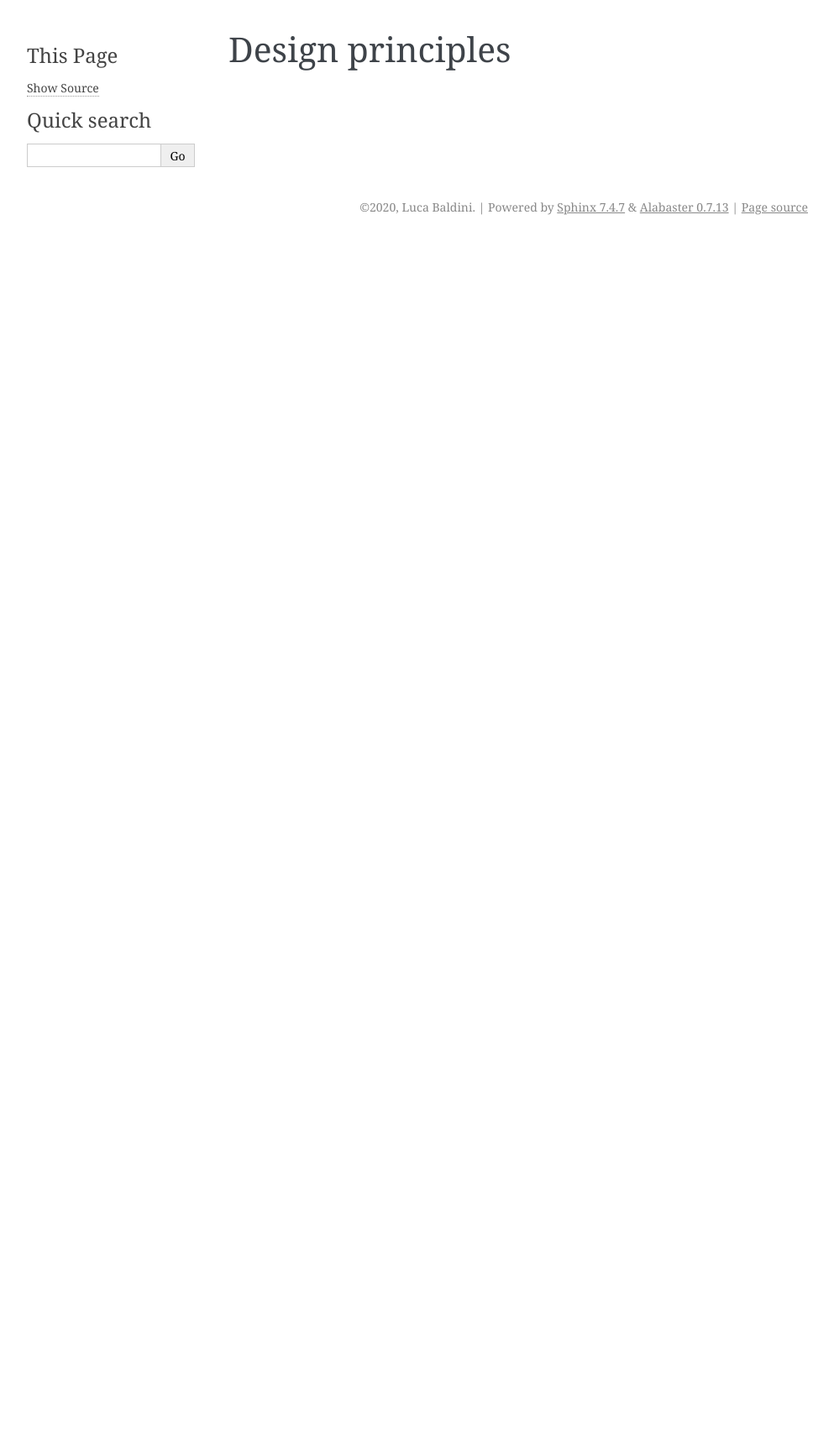
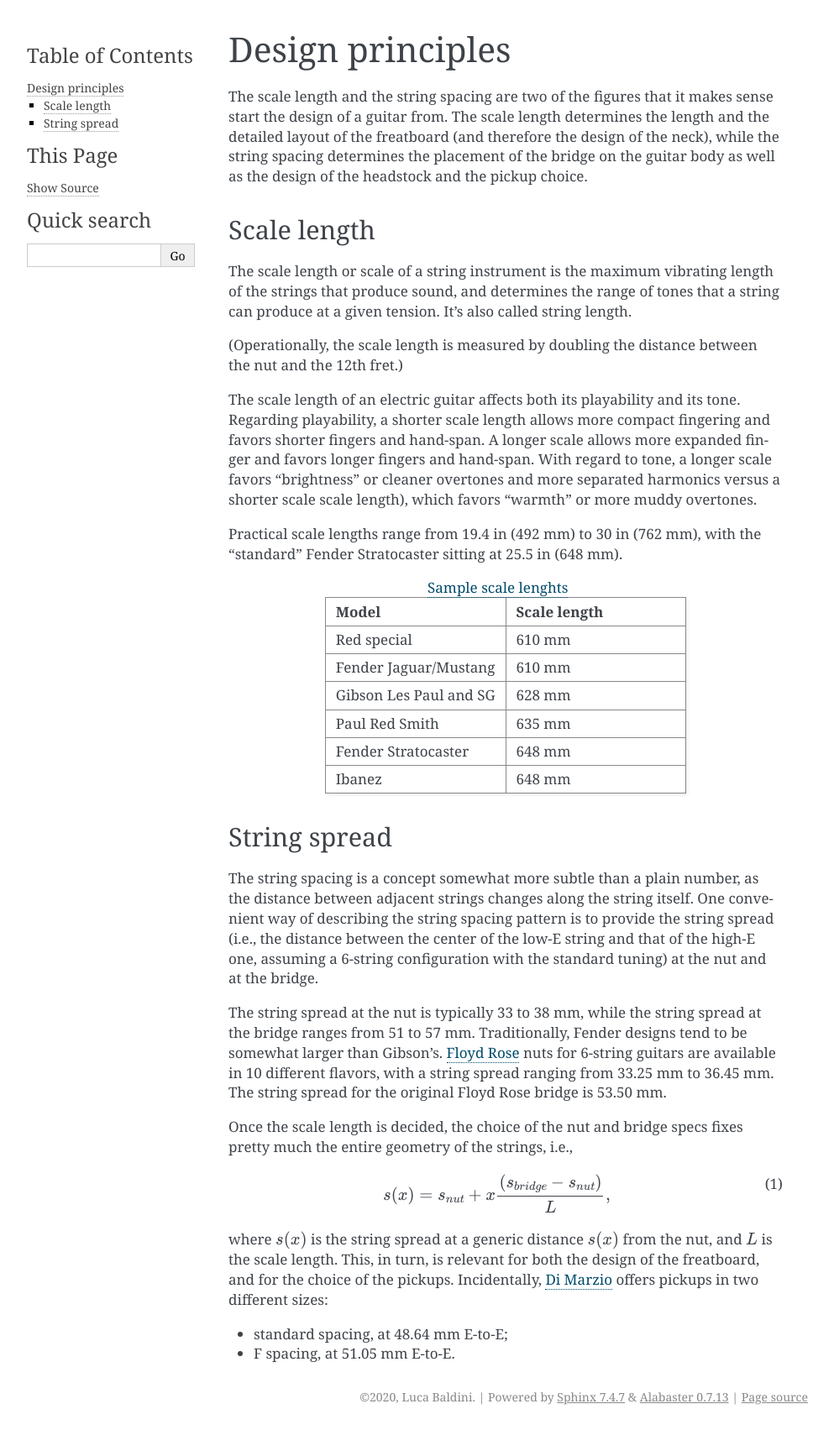
Before and after one commit to lucabaldini/metalute, a Sphinx documentation site: the page built from docs/design.rst, in a window 1280 px wide. Shown: the whole page at 84% size, without its empty margins (148-1141 px from the left). Built offline with Sphinx 7.4.7, drawn with Linux system fonts in a browser that asks for light colours; before the commit the page ends 900 px from its top, so only the background shows below that.

Commit message:
Docs added.

```diff
--- a/docs/design.rst
+++ b/docs/design.rst
@@ -1,2 +1,85 @@
 Design principles
 =================
+
+The scale length and the string spacing are two of the figures that it makes
+sense start the design of a guitar from.
+The scale length determines the length and the detailed layout of the freatboard
+(and therefore the design of the neck), while the string spacing determines
+the placement of the bridge on the guitar body as well as the design of the
+headstock and the pickup choice.
+
+
+Scale length
+------------
+
+The scale length or scale of a string instrument is the maximum vibrating length
+of the strings that produce sound, and determines the range of tones that a
+string can produce at a given tension. It's also called string length.
+
+(Operationally, the scale length is measured by doubling the distance between
+the nut and the 12th fret.)
+
+The scale length of an electric guitar affects both its playability and its tone.
+Regarding playability, a shorter scale length allows more compact fingering and
+favors shorter fingers and hand-span. A longer scale allows more expanded finger
+and favors longer fingers and hand-span. With regard to tone, a longer scale
+favors "brightness" or cleaner overtones and more separated harmonics versus a
+shorter scale scale length), which favors "warmth" or more muddy overtones.
+
+Practical scale lengths range from 19.4 in (492 mm) to 30 in (762 mm), with
+the "standard" Fender Stratocaster sitting at 25.5 in (648 mm).
+
+.. list-table:: `Sample scale lenghts <https://en.wikipedia.org/wiki/Scale_length_(string_instruments)#Electric_guitar>`_
+   :widths: 50 50
+   :align: center
+   :header-rows: 1
+
+   * - Model
+     - Scale length
+   * - Red special
+     - 610 mm
+   * - Fender Jaguar/Mustang
+     - 610 mm
+   * - Gibson Les Paul and SG
+     - 628 mm
+   * - Paul Red Smith
+     - 635 mm
+   * - Fender Stratocaster
+     - 648 mm
+   * - Ibanez
+     - 648 mm
+
+
+String spread
+-------------
+
+The string spacing is a concept somewhat more subtle than a plain number, as
+the distance between adjacent strings changes along the string itself. One
+convenient way of describing the string spacing pattern is to provide the string
+spread (i.e., the distance between the center of the low-E string and that of
+the high-E one, assuming a 6-string configuration with the standard tuning) at
+the nut and at the bridge.
+
+The string spread at the nut is typically 33 to 38 mm, while the string spread
+at the bridge ranges from 51 to 57 mm. Traditionally, Fender designs tend to
+be somewhat larger than Gibson's.
+`Floyd Rose <https://floydrose.com/products/original-locking-nut?variant=30510945234>`_
+nuts for 6-string guitars are available in 10 different flavors, with a string
+spread ranging from 33.25 mm to 36.45 mm. The string spread for the original
+Floyd Rose bridge is 53.50 mm.
+
+Once the scale length is decided, the choice of the nut and bridge specs
+fixes pretty much the entire geometry of the strings, i.e.,
+
+.. math::
+ s(x) = s_{nut} + x \frac{(s_{bridge} - s_{nut})}{L},
+ :label: eq_string_spread
+
+where :math:`s(x)` is the string spread at a generic distance :math:`s(x)` from
+the nut, and :math:`L` is the scale length. This, in turn, is relevant for both
+the design of the freatboard, and for the choice of the pickups. Incidentally,
+`Di Marzio <https://d2emr0qhzqfj88.cloudfront.net/String_Spacing_Template.pdf>`_
+offers pickups in two different sizes:
+
+* standard spacing, at 48.64 mm E-to-E;
+* F spacing, at 51.05 mm E-to-E.
```
